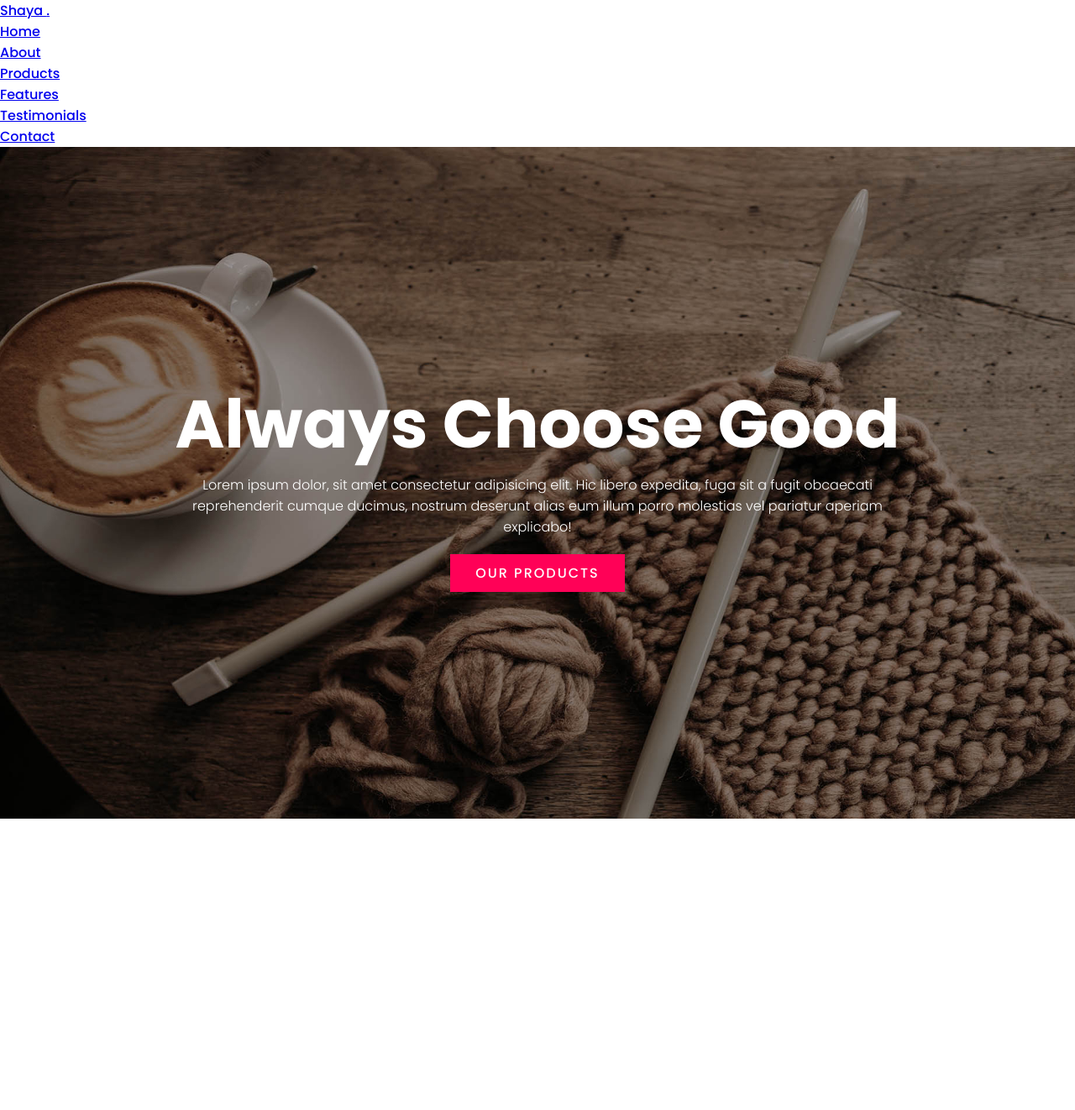
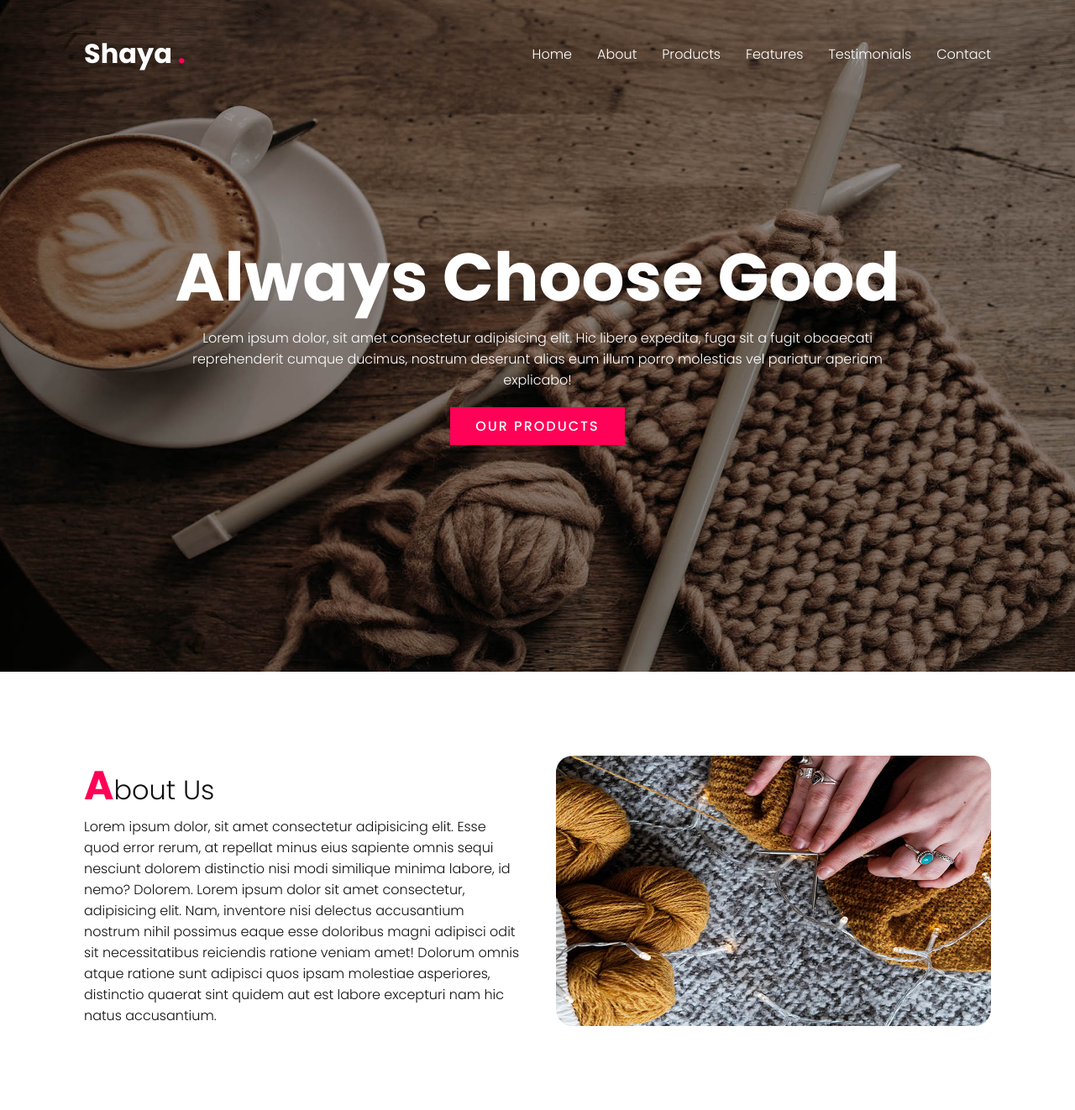
Before and after one commit to hh7192/shaya, a plain HTML site: page index.html in a window 1280 px wide. Shown: the whole page at 84% size. Before the commit the page ends 975 px from the top, so only its background shows below. Drawn offline with Linux system fonts and the light colour scheme.

Commit message:
about component

```diff
--- a/css/styles.css
+++ b/css/styles.css
@@ -3,6 +3,7 @@
     margin: 0;
     padding: 0;
     box-sizing: border-box;
+    scroll-behavior: smooth;
 }
 
 p {
@@ -10,6 +11,15 @@ p {
     color: #111;
 }
 
+/* body {
+    min-height: 1000px;
+} */
+
+section {
+    padding: 100px;
+}
+
+/* BANNER */
 .banner {
     position: relative;
     width: 100%;
@@ -36,6 +46,7 @@ p {
     color: #fff;
 }
 
+/* BUTTON */
 .btn {
     font-size: 1em;
     color: #fff;
@@ -52,3 +63,108 @@ p {
 .btn:hover {
     letter-spacing: 6px;
 }
+
+/* NAV */
+.header {
+    position: fixed;
+    top: 0;
+    left: 0;
+    width: 100%;
+    padding: 40px 100px;
+    z-index: 10000;
+    display: flex;
+    justify-content: space-between;
+    align-items: center;
+    transition: 0.5s;
+}
+
+header.sticky {
+    background: #fff;
+    padding: 10px 100px;
+    box-shadow: 0 5px 20px rgba(0,0,0,0.05);
+}
+
+.header__logo {
+    color: #fff;
+    font-weight: 700;
+    font-size: 2em;
+    text-decoration: none;
+}
+
+header.sticky .header__logo {
+    color: #111;
+}
+
+.header__logo span {
+    color: #ff0157;
+}
+
+.nav {
+    position: relative;
+    display: flex;
+}
+
+.nav__list {
+    list-style: none;
+    margin-left: 30px;
+}
+
+.nav__list a {
+    text-decoration: none;
+    color: #fff;
+    font-weight: 300;
+    transition: color 0.3s;
+}
+
+header.sticky .nav__list a {
+    color: #111;
+}
+
+.nav__list a:hover {
+    color: #ff0157;
+}
+
+header.sticky .nav__list a:hover {
+    color: #ff0157;
+}
+
+/* ABOUT US BLOCK */
+.row {
+    position: relative;
+    width: 100%;
+    display: flex;
+    justify-content: space-between;
+}
+
+.row .col50 {
+    position: relative;
+    width: 48%;
+}
+
+.text__title {
+    color: #111;
+    font-size: 2em;
+    font-weight: 300;
+}
+
+.text__title span {
+    color: #ff0157;
+    font-weight: 700;
+    font-size: 1.5em;
+}
+
+.image__box {
+    position: relative;
+    width: 100%;
+    height: 100%;
+}
+
+.image__box .about__image {
+    position: absolute;
+    top: 0;
+    left: 0;
+    width: 100%;
+    height: 100%;
+    object-fit: cover;
+    border-radius: 20px;
+}
--- a/index.html
+++ b/index.html
@@ -14,15 +14,15 @@
     <title>Shaya Knitting Beautifully!</title>
   </head>
   <body>
-    <header>
-      <a href="#" class="logo">Shaya <span>.</span></a>
+    <header class="header">
+      <a href="#" class="header__logo">Shaya <span>.</span></a>
       <ul class="nav">
-        <li><a href="#banner">Home</a></li>
-        <li><a href="#about">About</a></li>
-        <li><a href="#products">Products</a></li>
-        <li><a href="#features">Features</a></li>
-        <li><a href="#testimonials">Testimonials</a></li>
-        <li><a href="#contact">Contact</a></li>
+        <li class="nav__list"><a href="#banner">Home</a></li>
+        <li class="nav__list"><a href="#about">About</a></li>
+        <li class="nav__list"><a href="#products">Products</a></li>
+        <li class="nav__list"><a href="#features">Features</a></li>
+        <li class="nav__list"><a href="#testimonials">Testimonials</a></li>
+        <li class="nav__list"><a href="#contact">Contact</a></li>
       </ul>
     </header>
     <section class="banner" id="banner">
@@ -37,5 +37,34 @@
         <a href="#" class="btn">Our Products</a>
       </div>
     </section>
+    <section class="about" id="about">
+      <div class="row">
+        <div class="col50">
+          <h2 class="text__title"><span>A</span>bout Us</h2>
+          <p>
+            Lorem ipsum dolor, sit amet consectetur adipisicing elit. Esse quod
+            error rerum, at repellat minus eius sapiente omnis sequi nesciunt
+            dolorem distinctio nisi modi similique minima labore, id nemo?
+            Dolorem. Lorem ipsum dolor sit amet consectetur, adipisicing elit.
+            Nam, inventore nisi delectus accusantium nostrum nihil possimus
+            eaque esse doloribus magni adipisci odit sit necessitatibus
+            reiciendis ratione veniam amet! Dolorum omnis atque ratione sunt
+            adipisci quos ipsam molestiae asperiores, distinctio quaerat sint
+            quidem aut est labore excepturi nam hic natus accusantium.
+          </p>
+        </div>
+        <div class="col50">
+          <div class="image__box">
+            <img class="about__image" src="/images/img1.jpg" alt="" />
+          </div>
+        </div>
+      </div>
+    </section>
+    <script type="text/javascript">
+      window.addEventListener("scroll", function () {
+        const header = document.querySelector("header");
+        header.classList.toggle("sticky", window.scrollY > 0);
+      });
+    </script>
   </body>
 </html>
```
Also changed, not shown: components/about.html (added, +23 -0 lines), components/navbar.html (added, +11 -0 lines), images/img1.jpg (added).
